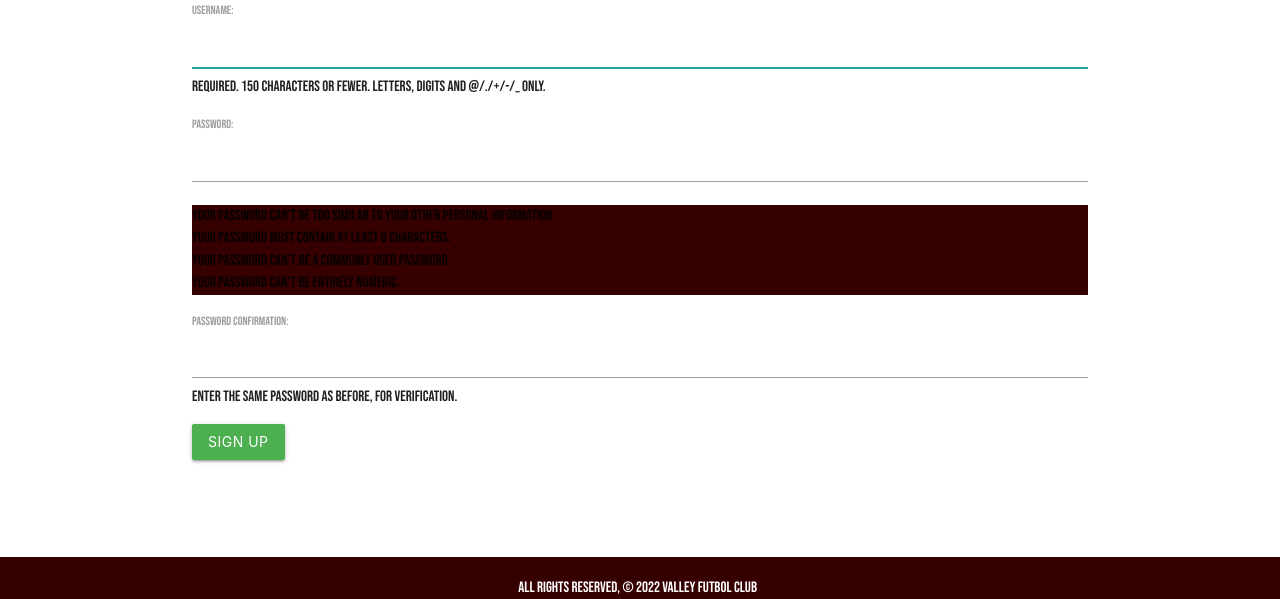
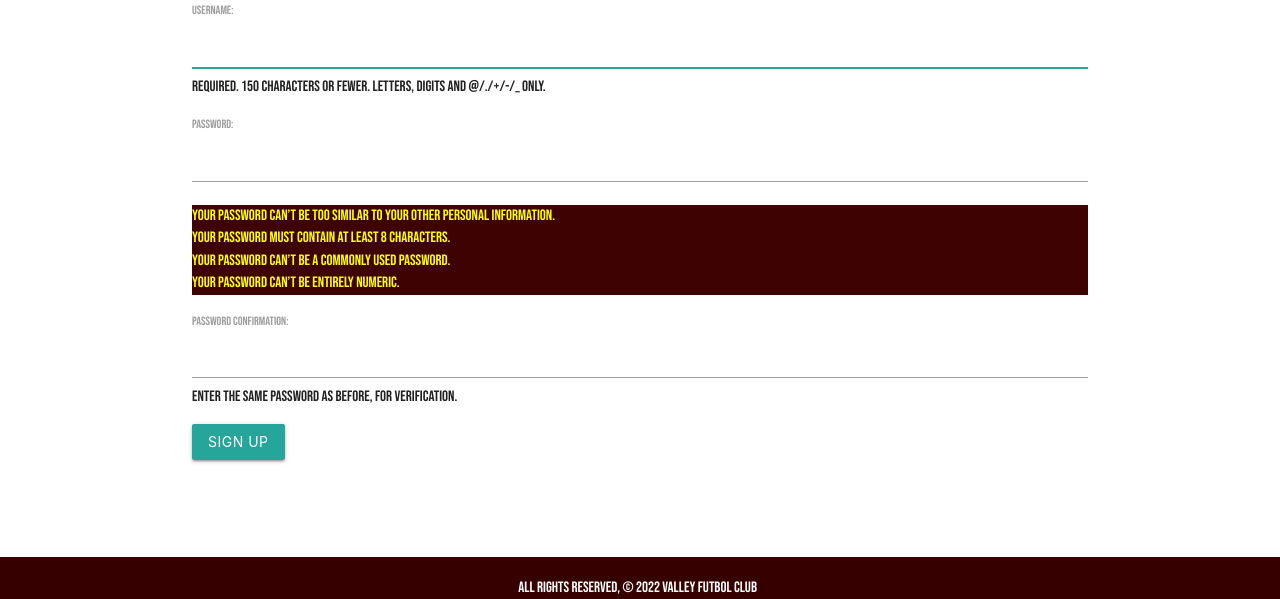
Before and after one commit to fvences92/valleyFC, a Django app: page /accounts/signup/ in a window 1280 px wide. Shown: the part 201-800 px from the top of the page. Run offline with Django 4.2, Linux system fonts and the light colour scheme.

Commit message:
last styling updates

```diff
--- a/main_app/static/css/style.css
+++ b/main_app/static/css/style.css
@@ -13,6 +13,7 @@ body {
 
   footer {
     padding-top: 0;
+    color: gray;
 
   }
 
@@ -21,9 +22,12 @@ img {
 }
 
 ul {
-  background-color: rgb(54, 0, 0);
+  background-color: rgb(63, 2, 2);
+  color: yellow;
+
 }
 
 nav {
-  background-color: rgb(54, 0, 0);
+  background-color: rgb(63, 0, 0);
+  color: gray;
 }
--- a/main_app/templates/about.html
+++ b/main_app/templates/about.html
@@ -1,6 +1,7 @@
 {% extends 'base.html' %} {% block content %}
 
     <h1 style="text-align: center">About Valley FC</h1>
+    <h3 style="text-align: center;"><a href="https://www.tiktok.com/@valleyfutbolclub">Weekly Highlights!</a></h3>
     <hr />
     <img src="https://scontent-lax3-2.xx.fbcdn.net/v/t39.30808-6/274681277_123643013555383_8003427210232845248_n.jpg?_nc_cat=111&ccb=1-5&_nc_sid=730e14&_nc_ohc=i-SpMDDBuTwAX_bfpdO&_nc_ht=scontent-lax3-2.xx&oh=00_AT8MFBpMrfL59s2onKfzirBXz5NtPmoBwI47JqSFfOOFZQ&oe=621C627A" alt="">
 
--- a/main_app/templates/registration/signup.html
+++ b/main_app/templates/registration/signup.html
@@ -11,7 +11,7 @@
 <form action="{% url 'signup' %}"" method="POST">
   {% csrf_token %}
   {{ form.as_p }}
-  <input type="submit" value="Sign up" class="btn green" />
+  <input type="submit" value="Sign up" class="btn rgb(54, 0, 0)" />
 </form>
 
 {% endblock %}
```
Also changed, not shown: About.png (deleted), Detail.png (deleted), Home.png (deleted).
